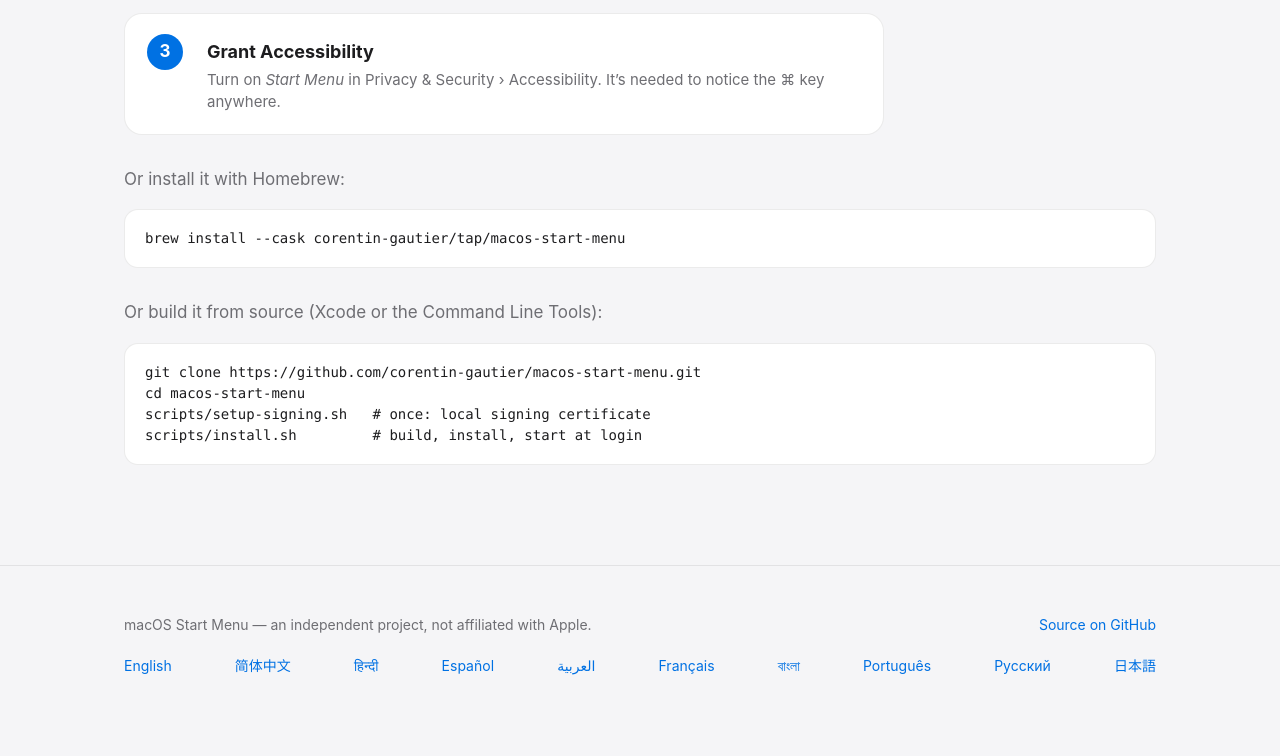
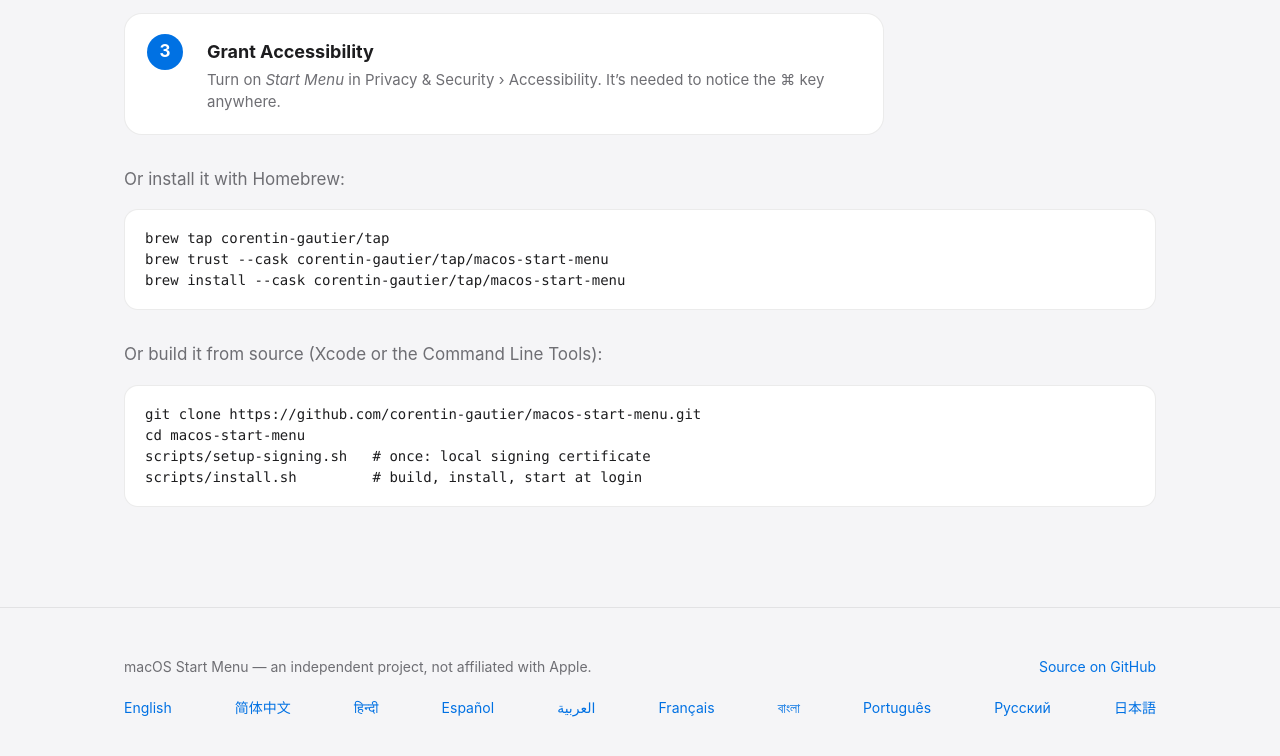
Before and after one commit to corentin-gautier/macos-start-menu, a plain HTML site: page docs/index.html in a window 1280 px wide. Shown: the part 5505-6261 px from the top of the page. Drawn offline with Linux system fonts and the light colour scheme.

Commit message:
Homebrew 7 instructions: tap, trust, install

```diff
--- a/docs/index.html
+++ b/docs/index.html
@@ -448,7 +448,9 @@
         <div class="step"><div><h3>Grant Accessibility</h3><p>Turn on <em>Start Menu</em> in Privacy &amp; Security › Accessibility. It’s needed to notice the ⌘ key anywhere.</p></div></div>
       </div>
       <p style="margin-top: 32px; color: var(--muted);">Or install it with Homebrew:</p>
-      <pre><code>brew install --cask corentin-gautier/tap/macos-start-menu</code></pre>
+      <pre><code>brew tap corentin-gautier/tap
+brew trust --cask corentin-gautier/tap/macos-start-menu
+brew install --cask corentin-gautier/tap/macos-start-menu</code></pre>
       <p style="margin-top: 32px; color: var(--muted);">Or build it from source (Xcode or the Command Line Tools):</p>
       <pre><code>git clone https://github.com/corentin-gautier/macos-start-menu.git
 cd macos-start-menu
```
Also changed, not shown: docs/ar/index.html (+3 -1 lines), docs/bn/index.html (+3 -1 lines), docs/es/index.html (+3 -1 lines), docs/fr/index.html (+3 -1 lines), docs/hi/index.html (+3 -1 lines), docs/ja/index.html (+3 -1 lines), docs/pt/index.html (+3 -1 lines), docs/ru/index.html (+3 -1 lines), docs/zh/index.html (+3 -1 lines), 1 other file.
